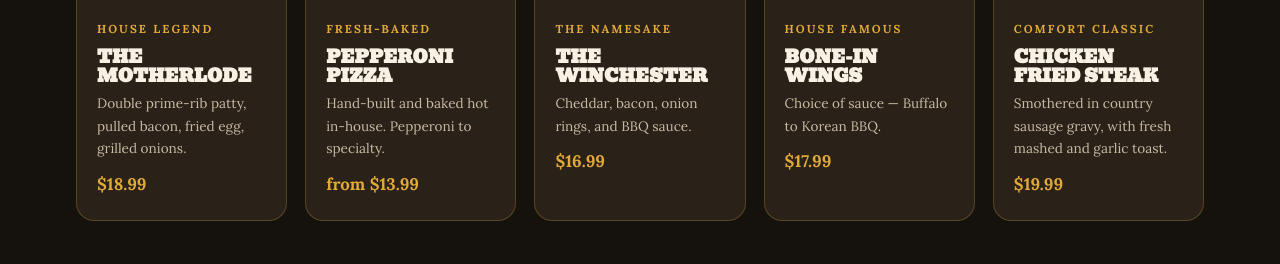
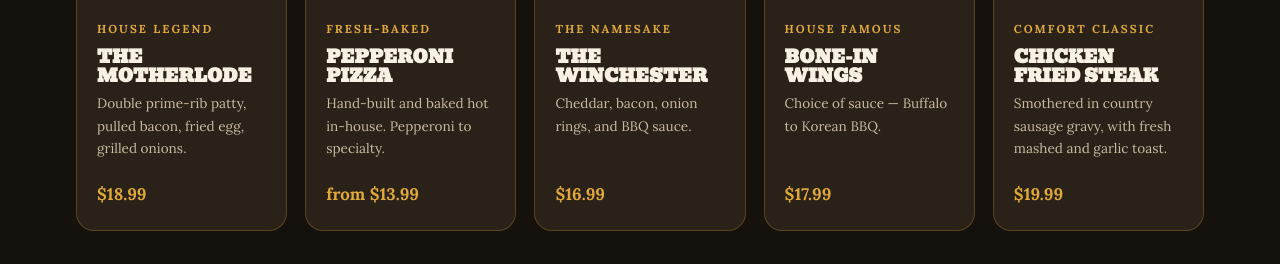
Before and after one commit to bdkolstad1316/Winchester-Grill-Website, a website: page index.html in a window 1280 px wide. Shown: the part 1442-1706 px from the top of the page. Drawn offline with Linux system fonts and the light colour scheme.

Commit message:
Baseline

```diff
--- a/index.html
+++ b/index.html
@@ -151,12 +151,12 @@ nav.solid{background:rgba(21,17,13,.96);backdrop-filter:blur(12px);box-shadow:0
 .tile{border-radius:18px;overflow:hidden;border:1px solid var(--line);background:var(--char3);display:flex;flex-direction:column}
 .tile .photo{aspect-ratio:1/1;background:#0C0907;overflow:hidden}
 .tile .photo img{width:100%;height:100%;object-fit:cover;display:block}
-.tile .in{position:relative;padding:22px 20px;display:flex;flex-direction:column}
+.tile .in{position:relative;padding:22px 20px;display:flex;flex-direction:column;flex:1}
 .tile .in::before{content:"";position:absolute;top:0;left:20px;right:20px;height:2px;background:repeating-linear-gradient(90deg,var(--tan) 0 11px,transparent 11px 20px)}
 .tile .tag{font-size:.72rem;font-weight:700;letter-spacing:.18em;text-transform:uppercase;color:var(--gold);margin-bottom:9px}
 .tile h3{font-family:'Bevan',serif;text-transform:uppercase;color:var(--cream);font-size:1.12rem;line-height:1.06;letter-spacing:.005em}
 .tile p{font-size:.85rem;color:var(--mut);margin:7px 0 11px}
-.tile .price{color:var(--gold);font-weight:800;font-size:1.05rem}
+.tile .price{color:var(--gold);font-weight:800;font-size:1.05rem;margin-top:auto;padding-top:10px}
 .menu-foot{display:flex;align-items:center;justify-content:space-between;gap:20px;flex-wrap:wrap;margin-top:46px}
 .menu-foot p{font-size:.95rem;max-width:460px}
 
```
